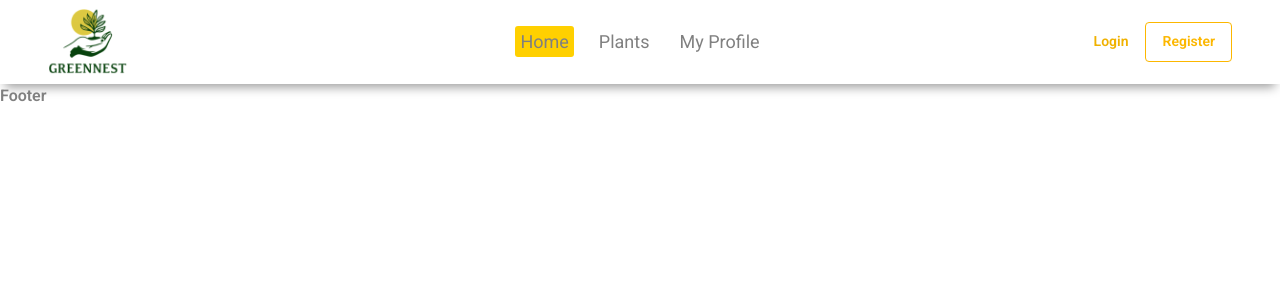
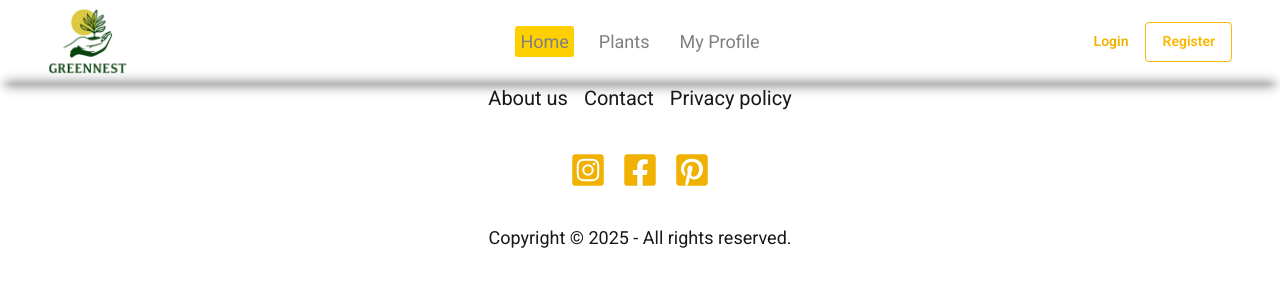
Before and after one commit to abdulmomin748/green-nest, a React (Vite) app: page / in a window 1280 px wide. Shown: the top 300 px of the page. Built offline with nearby package versions, Linux system fonts and the light colour scheme.

Commit message:
footer & header design done

```diff
--- a/src/components/Footer.jsx
+++ b/src/components/Footer.jsx
@@ -1,9 +1,27 @@
 import React from 'react';
+import { FaFacebookSquare, FaInstagramSquare, FaPinterestSquare } from 'react-icons/fa';
 
 const Footer = () => {
+
     return (
-        <div>
-            <h1>Footer</h1>
+        <div style={{ boxShadow: '0 -8px 10px -5px rgba(0, 0, 0, 0.4)' }}>
+            <footer className="c-container footer footer-horizontal footer-center text-base-content rounded p-10" >
+                <nav className="grid grid-flow-col gap-4 text-xl">
+                    <a className="link link-hover">About us</a>
+                    <a className="link link-hover">Contact</a>
+                    <a className="link link-hover">Privacy policy</a>
+                </nav>
+                <nav>
+                    <div className="grid grid-flow-col gap-4 text-4xl">
+                        <FaInstagramSquare className='text-yellow-500' />
+                        <FaFacebookSquare  className='text-yellow-500'/>
+                        <FaPinterestSquare  className='text-yellow-500'/>
+                    </div>
+                </nav>
+                <aside>
+                    <p>Copyright © {new Date().getFullYear()} - All rights reserved.</p>
+                </aside>
+            </footer>
         </div>
     );
 };
--- a/src/components/Header.jsx
+++ b/src/components/Header.jsx
@@ -13,8 +13,9 @@ const Header = () => {
         <div className='' style={{ boxShadow: '0 8px 10px -5px rgba(0, 0, 0, 0.4)' }}>
         <div className='c-container'>
             <div className="navbar">
+
                 <div className="navbar-start">
-                    <img className='w-[80px]' src={logo} alt="" srcset="" />
+                    <img  className='w-[80px]' src={logo} alt="" srcset="" />
                 </div>
 
                 <div className="navbar-center">
--- a/src/index.css
+++ b/src/index.css
@@ -6,6 +6,7 @@
 body{
   font-family: "Roboto", sans-serif;
   color: gray;
+  font-size: 18px;
 }
 .c-container {
   max-width: 1240px;
```
